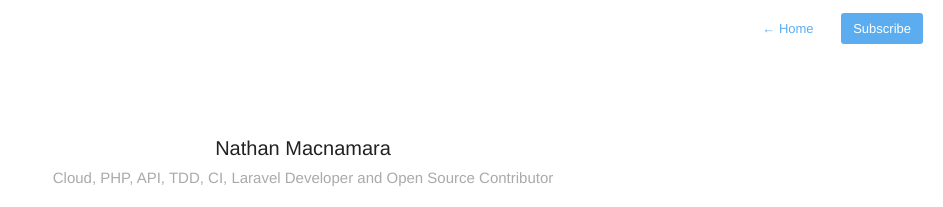
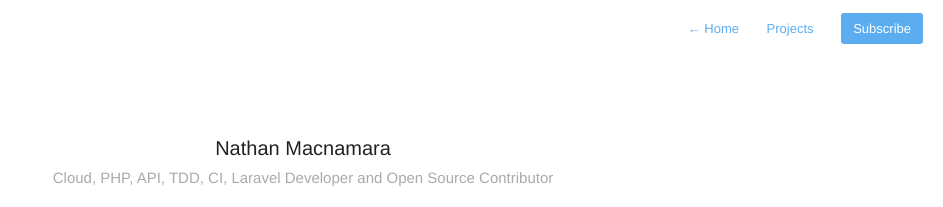
Before and after one commit to nathanmac/nathanmac.github.io, a Jekyll site: the page built from index.html, in a window 1280 px wide. Shown: the top 207 px of the page, without its empty margins (337-1280 px from the left). Built offline with Jekyll 4.4.1, drawn with Linux system fonts in a browser that asks for light colours; nearby versions of some CDN libraries; the list of posts is cut into pages by our own code.

Commit message:
Add projects link to navigation

```diff
--- a/_includes/navigation.html
+++ b/_includes/navigation.html
@@ -8,5 +8,6 @@
             <a href="{{ site.baseurl }}/about">About </a>
         {% endif %}
     {% endif %}
+    <a href="{{ site.baseurl }}/projects">Projects </a>
     <a class="cta" href="{{ site.baseurl }}/feed.xml">Subscribe</a>
 </nav>
--- a/assets/css/style.css
+++ b/assets/css/style.css
@@ -602,6 +602,7 @@ h2.month {
 	margin-bottom: 10px;
 	padding: 12px 10px;
 	width: 49%;
+	height: 90px;
 	margin-right: 7px;
 	float: left;
 	border: 1px solid #e9e9e9;
```
